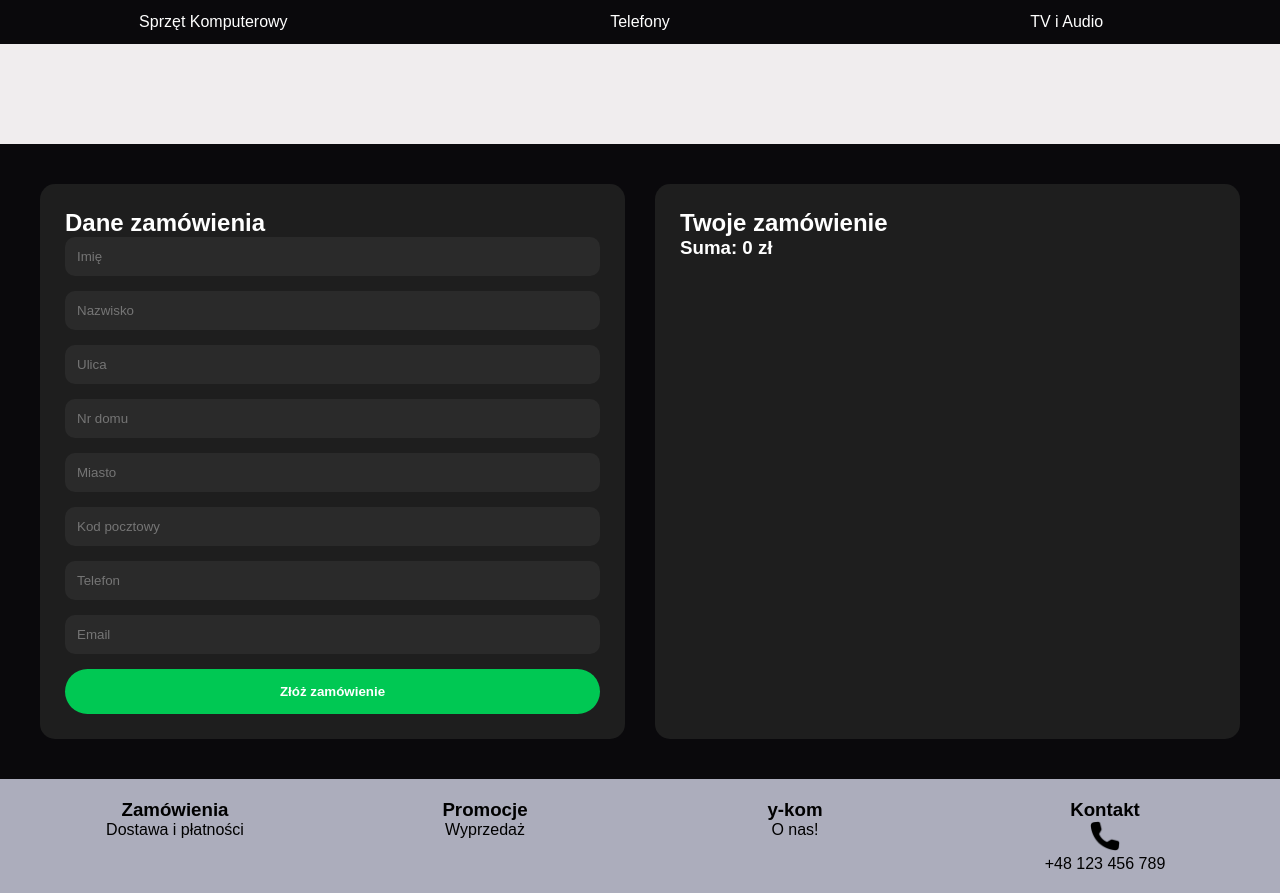
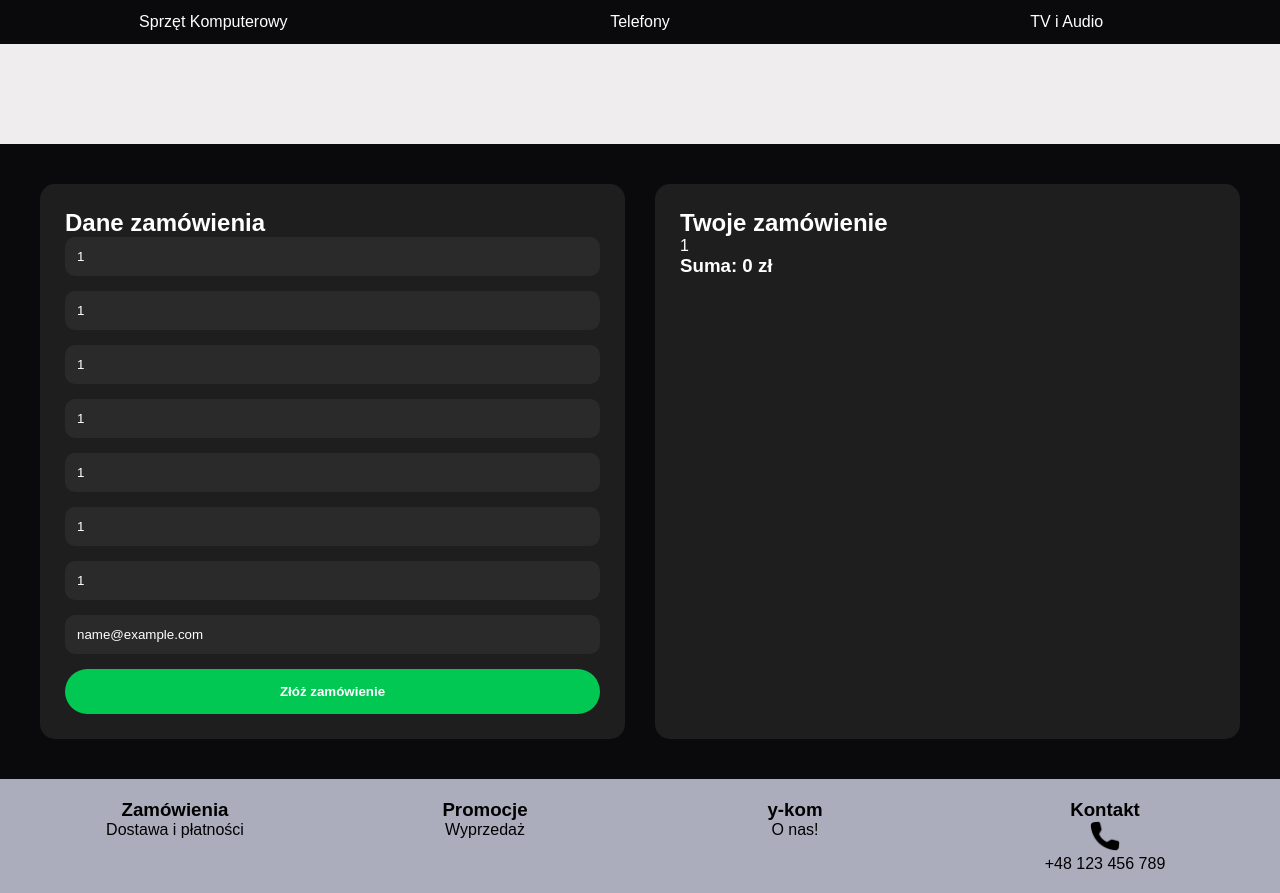
Before and after one commit to CrazyGagaga/ykom-sklep, a PHP site: page /zamowienie.php in a window 1280 px wide. Shown: the part 60-953 px from the top of the page. Run offline with PHP 8.4, Linux system fonts and the light colour scheme; the visitor is signed in with stand-in values (Sample User, id 1); data that the repository does not hold is empty.

Commit message:
autouzupelnianie zamowien z sesji (gdy ktos zalogowany jest, moga sie pojawic bledy czy bugi, w nastepnym dodam wylogowywanie XDD)

```diff
--- a/css/style.css
+++ b/css/style.css
@@ -634,6 +634,8 @@ span {
   background: transparent;
 }
 
+
+
 /* ============================= */
 /*         RESPONSYWNOŚĆ         */
 /* ============================= */
--- a/index.php
+++ b/index.php
@@ -1,4 +1,6 @@
 <?php
+
+session_start();
 ?>
 <!DOCTYPE html>
 <html lang="pl">
@@ -89,6 +91,9 @@
     <div id="products">
     <?php
 
+    print_r($_SESSION['imie_ses']);
+
+
 
     $conn = mysqli_connect("localhost", "root", "", "ykom_baza");
     $s1 = "SELECT * FROM produkt WHERE (id_kategoria=1 OR id_kategoria=2) AND ilosc_magazyn > 0 LIMIT 5";
--- a/rejestracja.php
+++ b/rejestracja.php
@@ -32,6 +32,7 @@
         error_reporting(E_ALL ^ E_WARNING);
 
         $conn = mysqli_connect("localhost", "root", "", "ykom_baza");
+        print_r($_SESSION['nazwisko_ses']);
         if ($_SERVER["REQUEST_METHOD"] === "POST") {
             $FormWypelniony = false;
             $login = mysqli_real_escape_string($conn, $_POST["login"]);
--- a/rejestracja2.php
+++ b/rejestracja2.php
@@ -58,6 +58,8 @@
         }
         else {
         echo "<h3>Zarejestrowano pomyslnie!</h3><br><br>";
+        $_SESSION['imie_ses'] = $imie;
+        $_SESSION['nazwisko_ses'] = $nazwisko;
         echo '<a href="loguj.php" id="rejestracjaa">Zaloguj sie</a><br><br>';
         }
         ?>
--- a/zamowienie.php
+++ b/zamowienie.php
@@ -92,15 +92,39 @@
     <div class="checkout-form">
         <h2>Dane zamówienia</h2>
 
+
+
         <form method="POST" action="zloz_zamowienie.php">
-            <input type="text" name="imie" placeholder="Imię">
+
+        <?php
+
+        if (isset($_SESSION['imie_ses'])) {
+
+        echo '<input type="text" name="imie" placeholder="Imię" value="' . $_SESSION['imie_ses'] . '">
+            <input type="text" name="nazwisko" placeholder="Nazwisko" value="' . $_SESSION['nazwisko_ses'] . '">
+            <input type="text" name="ulica" placeholder="Ulica" value="' . $_SESSION['ulica_ses'] . '">
+            <input type="text" name="nr_dom" placeholder="Nr domu" value="' . $_SESSION['nr_dom_ses'] . '">
+            <input type="text" name="miasto" placeholder="Miasto" value="' . $_SESSION['miejscowosc_ses'] . '">
+            <input type="text" name="kod" placeholder="Kod pocztowy" value="' . $_SESSION['kod_pocztowy_ses'] . '">
+            <input type="text" name="tel" placeholder="Telefon" value="' . $_SESSION['nr_tel_ses'] . '">
+            <input type="email" name="email" placeholder="Email" value="' . $_SESSION['mail_ses'] . '">';
+
+        }
+
+        else {
+            echo '<input type="text" name="imie" placeholder="Imię">
             <input type="text" name="nazwisko" placeholder="Nazwisko">
             <input type="text" name="ulica" placeholder="Ulica">
             <input type="text" name="nr_dom" placeholder="Nr domu">
             <input type="text" name="miasto" placeholder="Miasto">
             <input type="text" name="kod" placeholder="Kod pocztowy">
             <input type="text" name="tel" placeholder="Telefon">
-            <input type="email" name="email" placeholder="Email">
+            <input type="email" name="email" placeholder="Email">';
+
+        }
+
+?>
+
 
             <button type="submit">Złóż zamówienie</button>
         </form>
@@ -111,7 +135,10 @@
         <h2>Twoje zamówienie</h2>
 
         <?php
+
+
         $suma = 0;
+        $imie = $_SESSION['imie_ses'];
 
     if (!empty($_SESSION['koszyk'])) {
         foreach ($_SESSION['koszyk'] as $produkt) {
@@ -119,9 +146,11 @@
         }
     } else {
         echo "Koszyk jest pusty";
+
     }
+        print_r($imie);
+        echo "<h3>Suma: $suma zł</h3>";
 
-        echo "<h3>Suma: $suma zł</h3>";
         ?>
     </div>
 
```
Also changed, not shown: loguj.php (+37 -1 lines).
